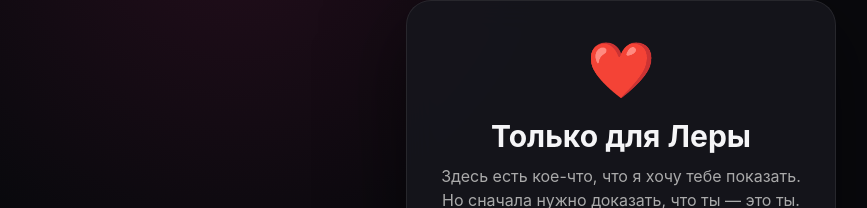
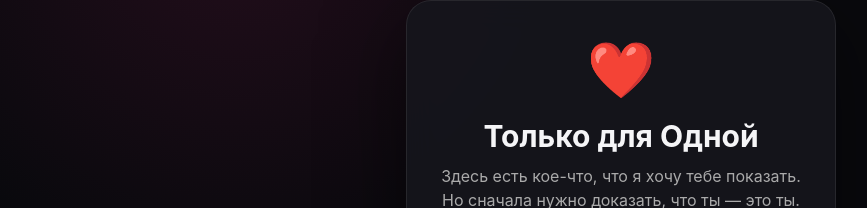
Before and after one commit to k1zifn-cpu/S, a plain HTML site: page index.html in a window 1280 px wide. Shown: the part 172-380 px from the top of the page, without its empty margins (19-886 px from the left). Drawn offline with Linux system fonts and the light colour scheme.

Commit message:
Change header text from 'Только для Леры' to 'Только для Одной'

```diff
--- a/index.html
+++ b/index.html
@@ -411,7 +411,7 @@ footer {
 
         <div class="heart">❤️</div>
 
-        <h1>Только для Леры</h1>
+        <h1>Только для Одной</h1>
 
         <p class="subtitle">
             Здесь есть кое-что, что я хочу тебе показать.
```
